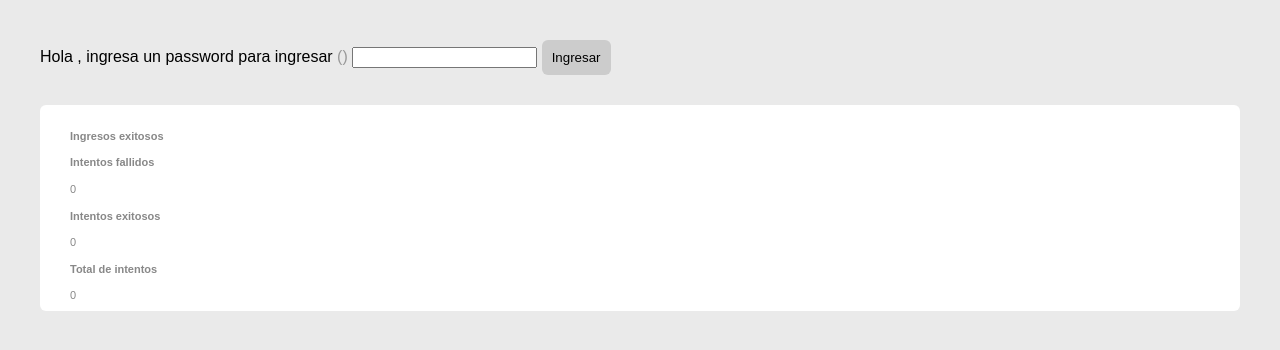
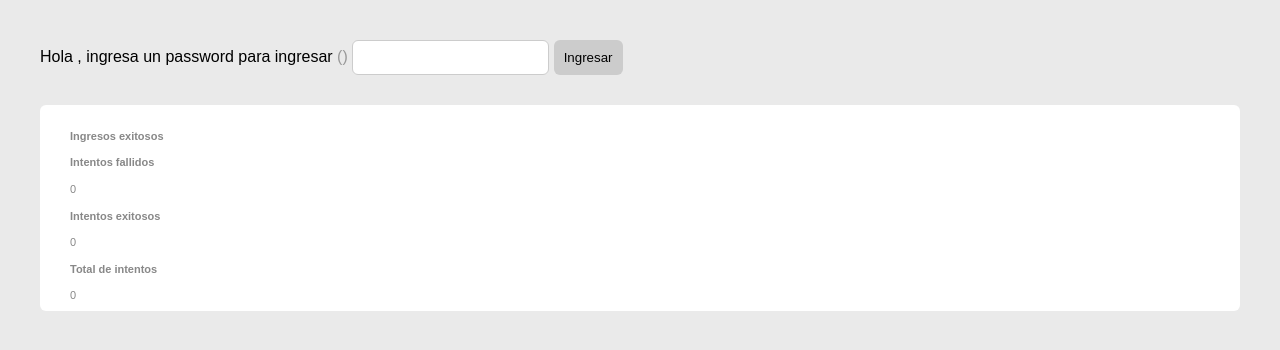
Before and after one commit to madpixelchile/fetch-login-front-local-storage-js, a plain HTML site: page index.html in a window 1280 px wide. Drawn offline with Linux system fonts and the light colour scheme; no server answers.

Commit message:
ajustes css

```diff
--- a/assets/css/main.css
+++ b/assets/css/main.css
@@ -36,6 +36,7 @@ body {
     width: 100%;
     height: 100%;
     background: #eaeaea;
+    overflow-y: scroll;
 }
 
 .user-password{
@@ -69,3 +70,9 @@ body {
 .name-structure > div + div {
     margin-top: 6px;
 }
+
+input {
+    border: solid 1px #ccc;
+    padding: 9px;
+    border-radius: 6px;
+}
```
